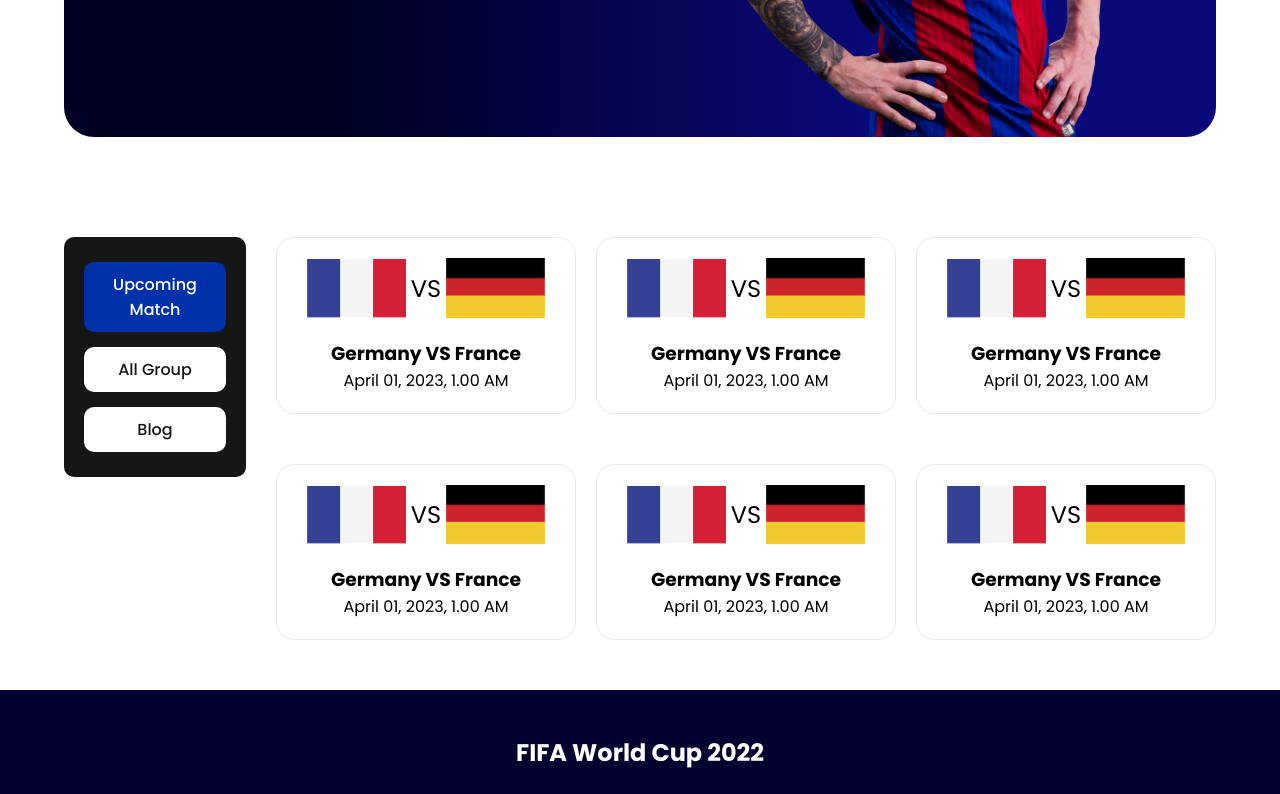
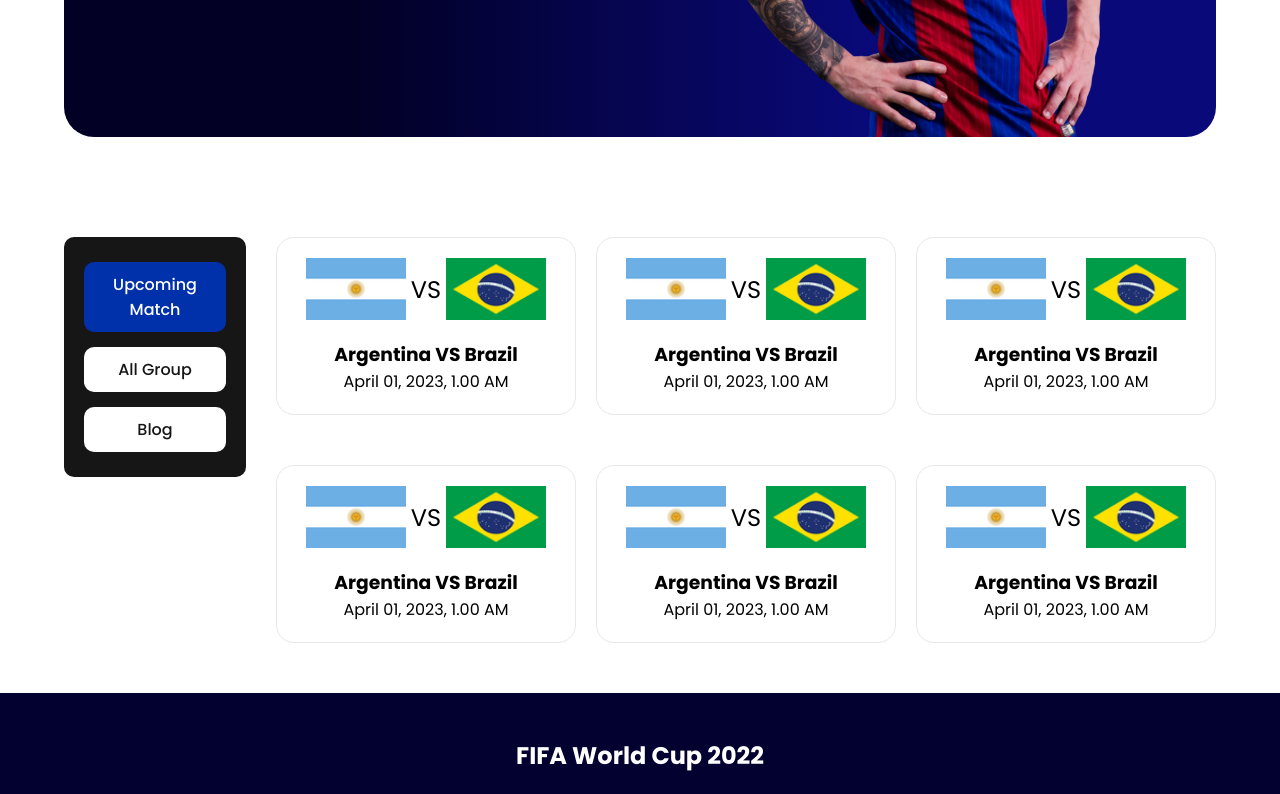
Before and after one commit to rssabbir-dev/fifa-world-cup, a plain HTML site: page match.html in a window 1280 px wide. Shown: the part 633-1427 px from the top of the page. Drawn offline with Linux system fonts and the light colour scheme.

Commit message:
delete old images, add new

```diff
--- a/css/animation.css
+++ b/css/animation.css
@@ -55,11 +55,11 @@
     }
 }
 .banner-img img {
-    animation: bannerImgPopUp 1s linear 1;
+    animation: bannerImgPopUp 1s ease-out 1;
 }
 
 .banner-content {
-    animation: bannerContentPopUp 1s linear 1;
+    animation: bannerContentPopUp 1s ease-out 1;
 }
 .primary-btn:hover {
     animation: btnAnimation 1s ease-in-out infinite;
--- a/match.html
+++ b/match.html
@@ -45,72 +45,72 @@
         <section class="matchs blogs">
             <div class="match blog">
                 <div class="match-img">
-                    <img src="assets/Flag.png" alt="">
+                    <img src="assets/Flag-Argentina.png" alt="">
                     <p class="vs">VS</p>
-                    <img src="assets/germany-flag.png" alt="">
+                    <img src="assets/Flag-Brazil.png" alt="">
                 </div>
                 <div class="match-content flex-column">
-                    <h3>Germany VS France</h3>
+                    <h3>Argentina VS  Brazil</h3>
                     <p>April 01, 2023, 1.00 AM</p>
                 </div>
 
             </div>
             <div class="match blog">
                 <div class="match-img">
-                    <img src="assets/Flag.png" alt="">
+                    <img src="assets/Flag-Argentina.png" alt="">
                     <p class="vs">VS</p>
-                    <img src="assets/germany-flag.png" alt="">
+                    <img src="assets/Flag-Brazil.png" alt="">
                 </div>
                 <div class="match-content flex-column">
-                    <h3>Germany VS France</h3>
+                    <h3>Argentina VS Brazil</h3>
                     <p>April 01, 2023, 1.00 AM</p>
                 </div>
 
             </div>
             <div class="match blog">
                 <div class="match-img">
-                    <img src="assets/Flag.png" alt="">
+                    <img src="assets/Flag-Argentina.png" alt="">
                     <p class="vs">VS</p>
-                    <img src="assets/germany-flag.png" alt="">
+                    <img src="assets/Flag-Brazil.png" alt="">
                 </div>
                 <div class="match-content flex-column">
-                    <h3>Germany VS France</h3>
+                    <h3>Argentina VS Brazil</h3>
                     <p>April 01, 2023, 1.00 AM</p>
                 </div>
 
             </div>
             <div class="match blog">
                 <div class="match-img">
-                    <img src="assets/Flag.png" alt="">
+                    <img src="assets/Flag-Argentina.png" alt="">
                     <p class="vs">VS</p>
-                    <img src="assets/germany-flag.png" alt="">
+                    <img src="assets/Flag-Brazil.png" alt="">
                 </div>
                 <div class="match-content flex-column">
-                    <h3>Germany VS France</h3>
+                    <h3>Argentina VS Brazil</h3>
                     <p>April 01, 2023, 1.00 AM</p>
                 </div>
 
             </div>
             <div class="match blog">
                 <div class="match-img">
-                    <img src="assets/Flag.png" alt="">
+                    <img src="assets/Flag-Argentina.png" alt="">
                     <p class="vs">VS</p>
-                    <img src="assets/germany-flag.png" alt="">
+                    <img src="assets/Flag-Brazil.png" alt="">
                 </div>
                 <div class="match-content flex-column">
-                    <h3>Germany VS France</h3>
+                    <h3>Argentina VS Brazil</h3>
                     <p>April 01, 2023, 1.00 AM</p>
                 </div>
 
             </div>
             <div class="match blog">
                 <div class="match-img">
-                    <img src="assets/Flag.png" alt="">
+                    <img src="assets/Flag-Argentina.png" alt="">
                     <p class="vs">VS</p>
-                    <img src="assets/germany-flag.png" alt="">
+                    <img src="assets/Flag-Brazil.png" alt="">
                 </div>
                 <div class="match-content flex-column">
-                    <h3>Germany VS France</h3>
+                    <h3>Argentina VS Brazil</h3>
                     <p>April 01, 2023, 1.00 AM</p>
                 </div>
 
```
Also changed, not shown: index.html (+9 -9 lines), assets/Flag-Argentina.png (added), assets/Flag-Brazil.png (added), assets/Flag.png (deleted), assets/blog-image.png (deleted), assets/germany-flag.png (deleted), assets/messi-with-football.png (added).
